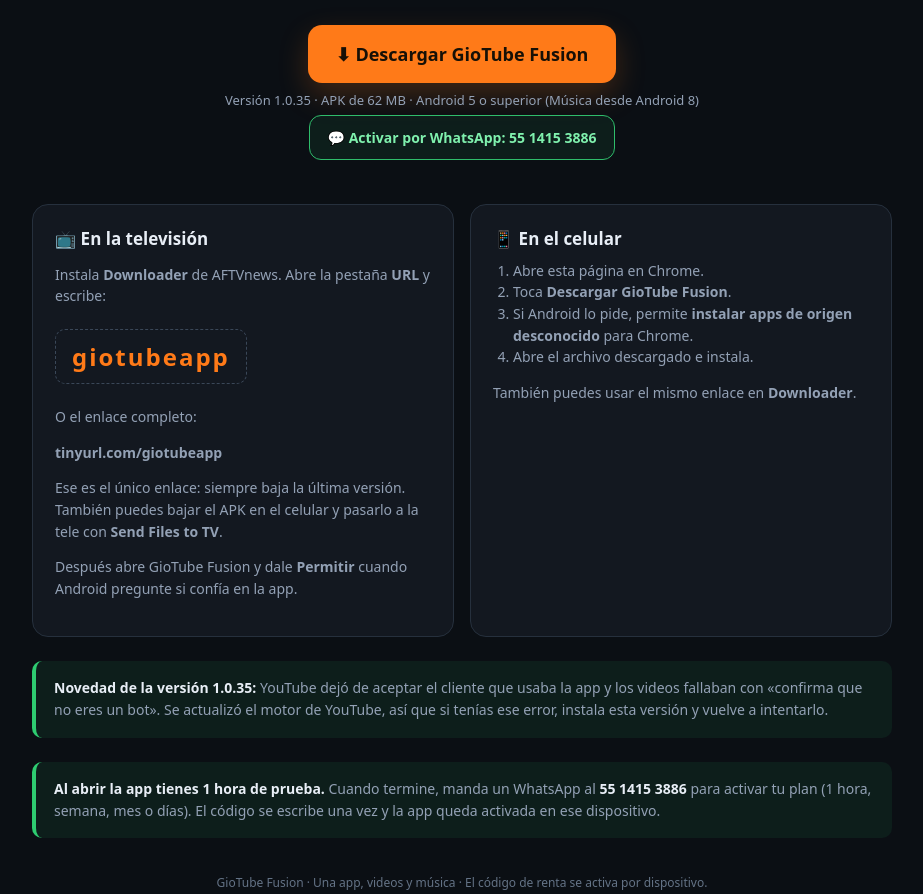
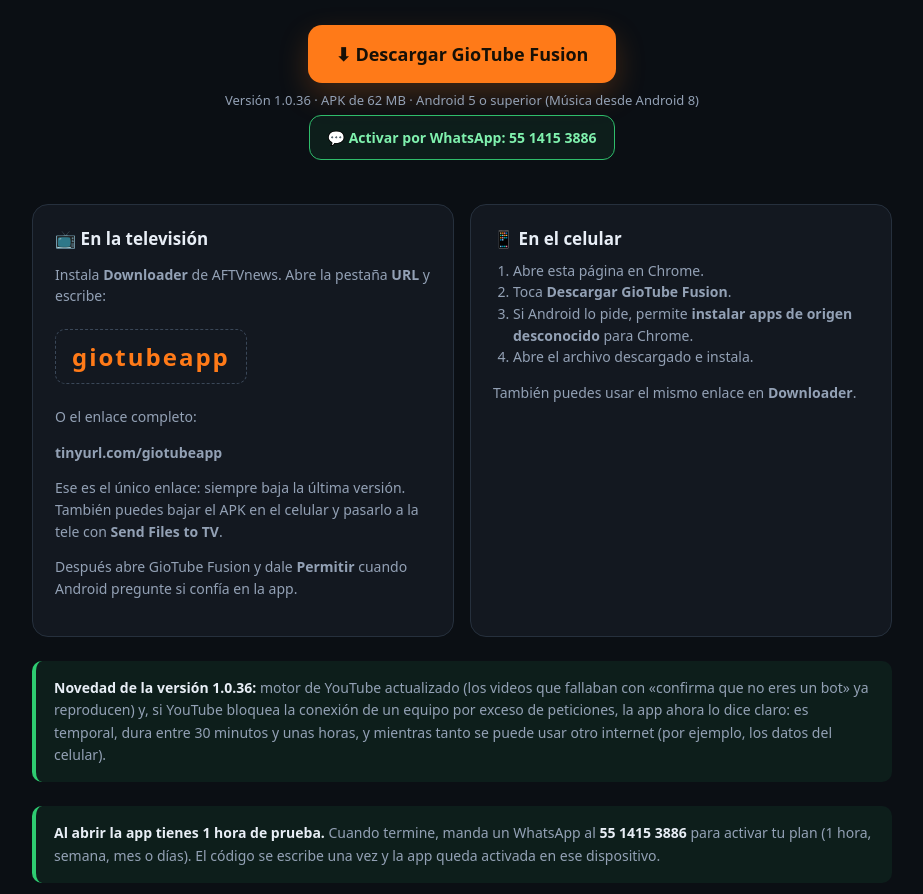
Before and after one commit to c28309208/giotube-fusion, a plain HTML site: page index.html in a window 1280 px wide. Shown: the part 314-1208 px from the top of the page, without its empty margins (178-1101 px from the left). Drawn offline with Linux system fonts and the light colour scheme.

Commit message:
GioTube Fusion 1.0.36: mensaje claro cuando YouTube bloquea la conexion
La 1.0.35 ya arreglaba el fallo de raiz (NewPipeExtractor 0.27.1, sin el cliente
Android que YouTube rechazaba). Lo que queda es el bloqueo temporal por IP, que no
se puede evitar desde la app: ahora el texto explica que dura entre 30 minutos y
unas horas y sugiere usar otro internet mientras tanto.

Probado: cuenta (device code y cookies) no sirve para este motor -- el cliente
con sesion solo entrega formatos SABR y las cookies no autentican la API.

```diff
--- a/index.html
+++ b/index.html
@@ -40,7 +40,7 @@
     <h1>Videos y música<br>en <span>una sola app</span></h1>
     <p class="sub">YouTube sin anuncios, tu biblioteca de música, descargas y ecualizador. Todo en GioTube Fusion, para Android TV y celular.</p>
     <a class="download" href="GioTube-Fusion.apk" download>⬇ Descargar GioTube Fusion</a>
-    <div class="meta">Versión 1.0.35 · APK de 62 MB · Android 5 o superior (Música desde Android 8)</div>
+    <div class="meta">Versión 1.0.36 · APK de 62 MB · Android 5 o superior (Música desde Android 8)</div>
     <div>
       <a class="whatsapp" href="https://wa.me/525514153886?text=Hola%2C%20quiero%20activar%20mi%20plan%20de%20GioTube%20Fusion">💬 Activar por WhatsApp: 55 1415 3886</a>
     </div>
@@ -70,9 +70,10 @@
   </section>
 
   <div class="note">
-    <b>Novedad de la versión 1.0.35:</b> YouTube dejó de aceptar el cliente que usaba la app y los
-    videos fallaban con «confirma que no eres un bot». Se actualizó el motor de YouTube, así que
-    si tenías ese error, instala esta versión y vuelve a intentarlo.
+    <b>Novedad de la versión 1.0.36:</b> motor de YouTube actualizado (los videos que fallaban con
+    «confirma que no eres un bot» ya reproducen) y, si YouTube bloquea la conexión de un equipo por
+    exceso de peticiones, la app ahora lo dice claro: es temporal, dura entre 30 minutos y unas horas,
+    y mientras tanto se puede usar otro internet (por ejemplo, los datos del celular).
   </div>
 
   <div class="note">
```
Also changed, not shown: promo.html (+1 -1 lines), 2 other files.
